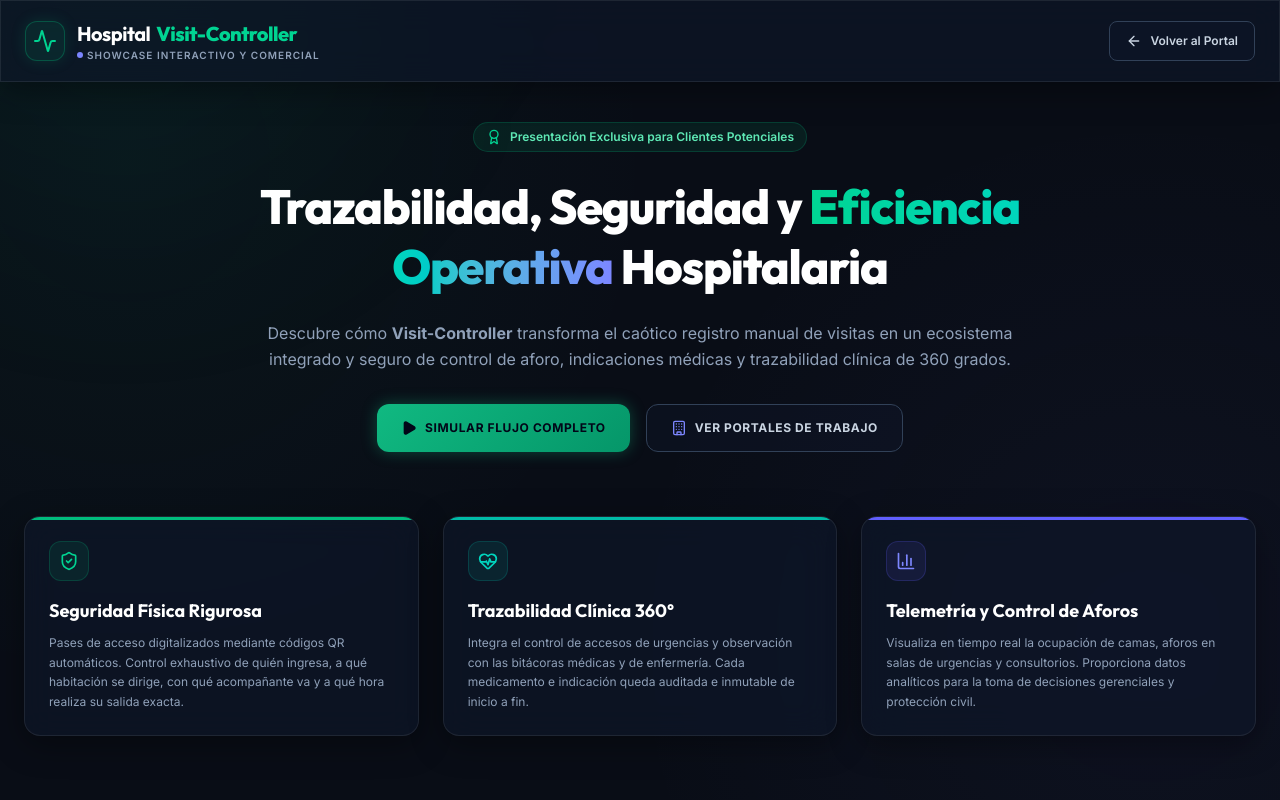
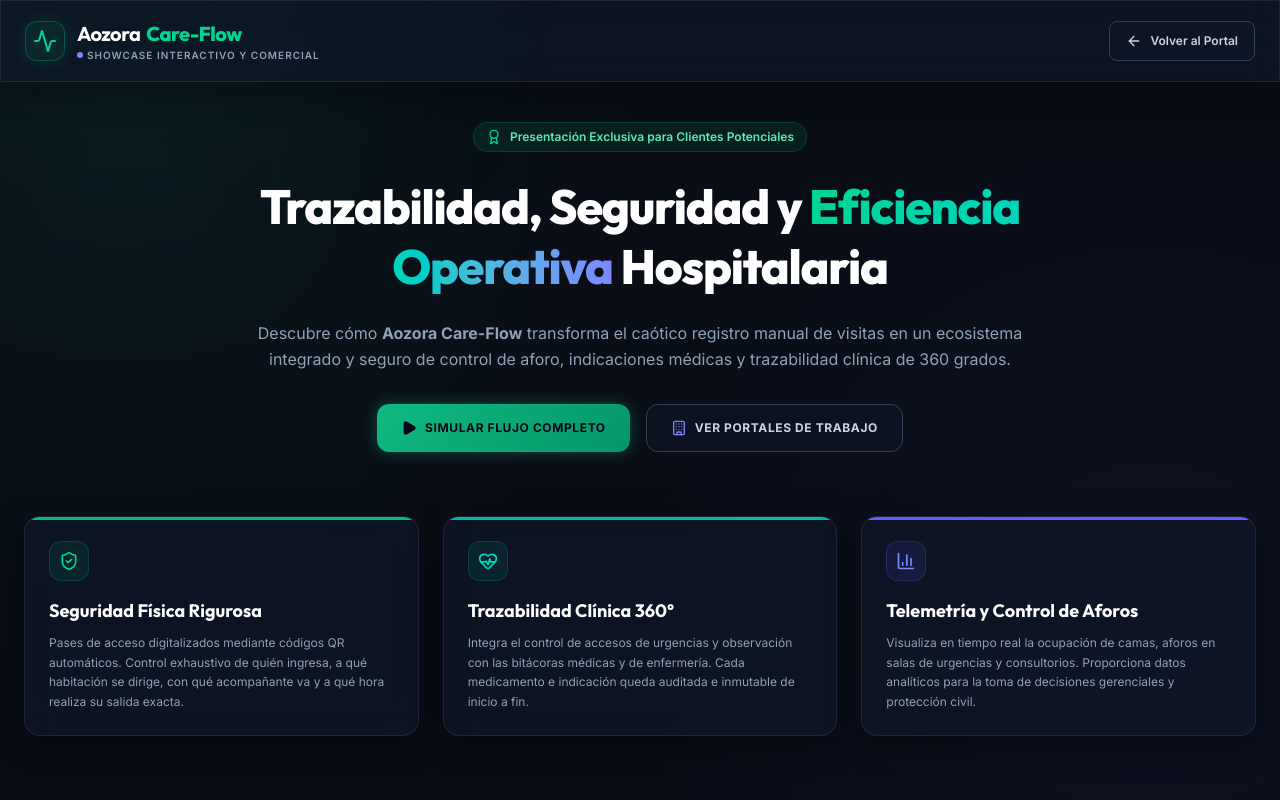
Before and after one commit to Aencor/aozora-careflow, a Next.js app: page /showcase in a window 1280 px wide. Shown: the top 800 px of the page. Built offline with nearby package versions, Linux system fonts and the light colour scheme.

Commit message:
feat: rebrand project to Aozora Care-Flow and add deeply moving storytelling about medical safety mission

```diff
--- a/package.json
+++ b/package.json
@@ -1,5 +1,5 @@
 {
-  "name": "visit-controller",
+  "name": "aozora-care-flow",
   "version": "0.1.0",
   "private": true,
   "scripts": {
--- a/public/PRODUCT_SHOWCASE_SALES_KIT.html
+++ b/public/PRODUCT_SHOWCASE_SALES_KIT.html
@@ -3,7 +3,7 @@
 <head>
   <meta charset="UTF-8">
   <meta name="viewport" content="width=device-width, initial-scale=1.0">
-  <title>Hospital Visit-Controller: Sales Kit & Guía de Producto</title>
+  <title>Aozora Care-Flow: Sales Kit & Guía de Producto</title>
 
   <!-- Modern Typography from Google Fonts -->
   <link rel="preconnect" href="https://fonts.googleapis.com">
@@ -21,12 +21,12 @@
       --border-color: rgba(255, 255, 255, 0.08);
       --text-main: #f1f5f9;
       --text-muted: #94a3b8;
-      --primary: #10b981;
-      --primary-hover: #34d399;
+      --primary: #38bdf8; /* Ocean Sky Blue for Aozora theme */
+      --primary-hover: #7dd3fc;
       --secondary: #6366f1;
       --secondary-hover: #818cf8;
       --danger: #f43f5e;
-      --glow-emerald: rgba(16, 185, 129, 0.15);
+      --glow-sky: rgba(56, 189, 248, 0.15);
     }
 
     /* Reset & Base Styles */
@@ -44,7 +44,7 @@
       padding: 40px 20px;
       min-height: 100vh;
       background-image:
-        radial-gradient(circle at 10% 20%, rgba(16, 185, 129, 0.05) 0%, transparent 40%),
+        radial-gradient(circle at 10% 20%, rgba(56, 189, 248, 0.05) 0%, transparent 40%),
         radial-gradient(circle at 90% 80%, rgba(99, 102, 241, 0.05) 0%, transparent 40%);
       background-attachment: fixed;
     }
@@ -65,18 +65,17 @@
       display: inline-flex;
       align-items: center;
       gap: 10px;
-      background: rgba(16, 185, 129, 0.1);
-      border: 1px border var(--primary);
+      background: rgba(56, 189, 248, 0.1);
       padding: 8px 16px;
       border-radius: 50px;
       margin-bottom: 20px;
-      border: 1px solid rgba(16, 185, 129, 0.2);
+      border: 1px solid rgba(56, 189, 248, 0.2);
     }
 
     .logo-icon {
       color: var(--primary);
       font-size: 1.2rem;
-      animation: pulse 2s infinite;
+      animation: pulse 2.5s infinite;
     }
 
     .logo-text {
@@ -92,7 +91,7 @@
       font-family: 'Outfit', sans-serif;
       font-weight: 900;
       font-size: 2.5rem;
-      background: linear-gradient(135deg, #fff 40%, #a7f3d0 100%);
+      background: linear-gradient(135deg, #fff 40%, #bae6fd 100%);
       -webkit-background-clip: text;
       -webkit-text-fill-color: transparent;
       line-height: 1.2;
@@ -134,15 +133,15 @@
 
     .btn-primary {
       background-color: var(--primary);
-      color: #000;
+      color: #020617;
       border: none;
-      box-shadow: 0 4px 20px rgba(16, 185, 129, 0.3);
+      box-shadow: 0 4px 20px rgba(56, 189, 248, 0.3);
     }
 
     .btn-primary:hover {
       background-color: var(--primary-hover);
       transform: translateY(-2px);
-      box-shadow: 0 6px 24px rgba(16, 185, 129, 0.45);
+      box-shadow: 0 6px 24px rgba(56, 189, 248, 0.45);
     }
 
     .btn-secondary {
@@ -176,7 +175,7 @@
       left: 0;
       right: 0;
       height: 1px;
-      background: linear-gradient(90deg, transparent, rgba(16, 185, 129, 0.3), transparent);
+      background: linear-gradient(90deg, transparent, rgba(56, 189, 248, 0.3), transparent);
     }
 
     /* Section Styling */
@@ -271,8 +270,8 @@
 
     .pillar-card:hover {
       transform: translateX(4px);
-      border-color: rgba(16, 185, 129, 0.2);
-      background: rgba(16, 185, 129, 0.01);
+      border-color: rgba(56, 189, 248, 0.2);
+      background: rgba(56, 189, 248, 0.01);
     }
 
     .pillar-header {
@@ -358,7 +357,7 @@
     .flow-step.active-emerald {
       border-color: var(--primary);
       color: var(--primary);
-      background: rgba(16, 185, 129, 0.05);
+      background: rgba(56, 189, 248, 0.05);
     }
 
     .flow-step.active-indigo {
@@ -412,8 +411,8 @@
 
     /* Alert Banner Box */
     .alert-box {
-      background: rgba(16, 185, 129, 0.05);
-      border: 1px solid rgba(16, 185, 129, 0.2);
+      background: rgba(56, 189, 248, 0.05);
+      border: 1px solid rgba(56, 189, 248, 0.2);
       border-radius: 16px;
       padding: 20px;
       margin-top: 30px;
@@ -462,7 +461,7 @@
         color: #000;
       }
       .subtitle {
-        color: #10b981;
+        color: #0284c7;
       }
       h2, h3, h4, th, td, strong {
         color: #000 !important;
@@ -476,7 +475,7 @@
         page-break-inside: avoid;
       }
       .bullet-list li::before {
-        color: #10b981 !important;
+        color: #0284c7 !important;
       }
       .flow-step {
         border-color: #ccc !important;
@@ -496,8 +495,8 @@
 
     <header>
       <div class="logo-container">
-        <i class="fa-solid fa-hospital logo-icon"></i>
-        <span class="logo-text">Hospital Visit-Controller</span>
+        <i class="fa-solid fa-cloud-sun logo-icon"></i>
+        <span class="logo-text">Aozora Care-Flow</span>
       </div>
       <h1>Sales Kit & Guía de Producto</h1>
       <p class="subtitle">La plataforma inteligente de control de accesos, trazabilidad y gestión de aforo clínico</p>
@@ -515,11 +514,27 @@
 
     <div class="card">
 
+      <!-- PROLOGUE: STORYTELLING EL ORIGEN DE AOZORA -->
+      <section style="background: rgba(99, 102, 241, 0.04); border: 1px solid rgba(99, 102, 241, 0.2); padding: 28px; border-radius: 20px; margin-bottom: 40px; position: relative; overflow: hidden;">
+        <div style="position: absolute; top: 0; right: 0; width: 120px; height: 120px; background: rgba(99, 102, 241, 0.05); filter: blur(30px); border-radius: 50%;"></div>
+        <h2 style="border-bottom: none; margin-bottom: 12px; font-size: 1.35rem; color: #818cf8; font-family: 'Outfit', sans-serif; display: flex; align-items: center; gap: 10px;">
+          <i class="fa-solid fa-heart" style="color: #f43f5e; animation: pulse 2s infinite;"></i> El Origen de Aozora: Un Legado de Cuidado Seguro
+        </h2>
+        <p style="font-style: italic; color: #cbd5e1; font-size: 0.9rem; line-height: 1.7; margin-bottom: 0;">
+          <strong>Aozora</strong> significa <em>"Cielo Azul"</em> en japonés, representando esperanza, claridad y un mañana brillante y despejado.
+          <br><br>
+          Este proyecto nace de una experiencia personal profunda: un momento de extrema vulnerabilidad cuando el hijo de nuestro fundador enfrentó complicaciones críticas al nacer en un hospital debido a fallas de comunicación y la falta de trazabilidad clínica en tiempo real.
+          De por sí, la estancia en un hospital es un momento sumamente difícil de incertidumbre y dolor para cualquier familia; añadir errores administrativos o vacíos en el seguimiento clínico agrava esa carga de forma innecesaria.
+          <br><br>
+          <strong>Aozora Care-Flow</strong> fue concebido bajo una promesa solemne: transformar la tecnología de gestión hospitalaria para que ninguna otra familia tenga que atravesar incidentes previsibles debido a la falta de coordinación. Es un ecosistema diseñado con profundo respeto y rigor técnico, con el único fin de salvaguardar la seguridad operativa del paciente, facilitando una estancia hospitalaria transparente, segura y libre de errores humanos.
+        </p>
+      </section>
+
       <!-- SECTION 1: RESUMEN -->
       <section>
         <h2><i class="fa-solid fa-circle-info"></i> 1. Resumen Ejecutivo</h2>
         <p>
-          <strong>Hospital Visit-Controller</strong> no es solo una libreta digital de firmas; es un <strong>ecosistema de seguridad y trazabilidad operativa en tiempo real</strong> para hospitales y clínicas modernas.
+          <strong>Aozora Care-Flow</strong> no es solo una libreta digital de firmas; es un <strong>ecosistema de seguridad y trazabilidad operativa en tiempo real</strong> para hospitales y clínicas modernas.
         </p>
         <p>
           La plataforma digitaliza, agiliza y asegura el tránsito de pacientes, familiares, visitantes y proveedores desde el primer punto de contacto hasta su salida física del recinto. Al integrar tecnología de pases QR automáticos, flujos clínicos simplificados y telemetría de aforo hospitalario, la plataforma reduce la fricción en la entrada, previene brechas de seguridad y proporciona datos operativos valiosos para la administración general del centro de salud.
@@ -530,7 +545,7 @@
       <section>
         <h2><i class="fa-solid fa-hand-holding-medical"></i> 2. Problemáticas del Sector vs Solución</h2>
         <p>
-          Las soluciones tradicionales de registro en hospitales presentan brechas de seguridad críticas y cuellos de botella operativos. Aquí se detalla cómo las resuelve Visit-Controller:
+          Las soluciones tradicionales de registro en hospitales presentan brechas de seguridad críticas y cuellos de botella operativos. Aquí se detalla cómo las resuelve Aozora Care-Flow:
         </p>
 
         <div class="table-container">
@@ -538,7 +553,7 @@
             <thead>
               <tr>
                 <th>Desafío en Hospitales Tradicionales</th>
-                <th>Solución Inteligente de Visit-Controller</th>
+                <th>Solución Inteligente de Aozora Care-Flow</th>
                 <th>Impacto Operativo</th>
               </tr>
             </thead>
@@ -666,13 +681,13 @@
             <span>🎬 Preparación Inicial</span>
             <span class="badge">Inicio</span>
           </div>
-          <p>Abre la página inicial de <strong>Visit-Controller</strong>. Explica que este portal de inicio funciona como quiosco de autoservicio para pacientes sin cita previa.</p>
+          <p>Abre la página inicial de <strong>Aozora Care-Flow</strong>. Explica que este portal de inicio funciona como quiosco de autoservicio para pacientes sin cita previa.</p>
         </div>
 
         <div class="demo-step">
           <div class="demo-step-title">
             <span>🚶 Paso 1: El Registro y el QR Automático</span>
-            <span class="badge" style="background-color: var(--primary); color: #000;">Check-In</span>
+            <span class="badge" style="background-color: var(--primary); color: #020617;">Check-In</span>
           </div>
           <p>Completa el formulario en la pestaña de <strong>Check-In</strong> como "Paciente". Ingresa un correo simulado, selecciona un consultorio y regístralo.</p>
           <div class="demo-step-action">Muestra el pase digital y el código QR único generado. Explica cómo llega por Email/WhatsApp.</div>
@@ -681,7 +696,7 @@
         <div class="demo-step">
           <div class="demo-step-title">
             <span>👮 Paso 2: Escaneo en Puerta en 1 Segundo</span>
-            <span class="badge" style="background-color: var(--primary); color: #000;">Guardia</span>
+            <span class="badge" style="background-color: var(--primary); color: #020617;">Guardia</span>
           </div>
           <p>Abre el escáner de citas en el menú superior. Simula el escaneo con la cámara o carga del token QR.</p>
           <div class="demo-step-action">Explica cómo el pase se marca "In House" y notifica de inmediato al médico asignado.</div>
--- a/public/PRODUCT_SHOWCASE_SALES_KIT.md
+++ b/public/PRODUCT_SHOWCASE_SALES_KIT.md
@@ -1,20 +1,31 @@
-# 🏥 Hospital Visit-Controller: Sales Kit & Guía de Producto
+# 🏥 Aozora Care-Flow: Sales Kit & Guía de Producto
 ### *La plataforma inteligente de control de accesos, trazabilidad y gestión de aforo clínico*
 
-Este documento es una guía comercial y de producto completa, diseñada para equiparte con argumentos sólidos, flujos técnicos detallados y un guion de demostración efectivo al presentar **Visit-Controller** a directores médicos, jefes de operaciones y tomadores de decisiones en el sector de salud.
+Este documento es una guía comercial y de producto completa, diseñada para equiparte con argumentos sólidos, flujos técnicos detallados y un guion de demostración efectivo al presentar **Aozora Care-Flow** a directores médicos, jefes de operaciones y tomadores de decisiones en el sector de salud.
+
+---
+
+## 💖 Nuestra Inspiración: El Origen de Aozora
+*Aozora significa **"Cielo Azul"** en japonés, representando esperanza, claridad y un mañana brillante y despejado.*
+
+Este proyecto nace de una experiencia personal profunda: un momento de extrema vulnerabilidad cuando el hijo de nuestro fundador enfrentó complicaciones críticas al nacer en un hospital debido a fallas de comunicación y la falta de trazabilidad clínica en tiempo real.
+
+De por sí, la estancia en un hospital es un momento sumamente difícil de incertidumbre y dolor para cualquier familia; añadir errores administrativos o vacíos en el seguimiento clínico agrava esa carga de forma innecesaria.
+
+**Aozora Care-Flow** fue concebido bajo una promesa solemne: transformar la tecnología de gestión hospitalaria para evitar que otras familias tengan que atravesar incidentes previsibles debido a la falta de coordinación. Es un ecosistema diseñado con profundo respeto y rigor técnico, con el único fin de salvaguardar la seguridad operativa del paciente, facilitando una estancia hospitalaria transparente, segura y libre de errores humanos prevenibles.
 
 ---
 
 ## 🎯 1. Resumen Ejecutivo
-**Hospital Visit-Controller** no es solo una libreta digital de firmas; es un **ecosistema de seguridad y trazabilidad operativa en tiempo real** para hospitales y clínicas modernas.
+**Aozora Care-Flow** no es solo una libreta digital de firmas; es un **ecosistema de seguridad y trazabilidad operativa en tiempo real** para hospitales y clínicas modernas.
 
 El sistema digitaliza, agiliza y asegura el tránsito de pacientes, familiares, visitantes y proveedores desde el primer punto de contacto hasta su salida física del recinto. Al integrar tecnología de pases QR automáticos, flujos clínicos simplificados y telemetría de aforo hospitalario, la plataforma reduce la fricción en la entrada, previene brechas de seguridad y proporciona datos operativos valiosos para la administración.
 
 ---
 
-## 🛑 2. Problemáticas del Sector vs Solución Visit-Controller
+## 🛑 2. Problemáticas del Sector vs Solución Aozora Care-Flow
 
-| Desafío en Hospitales Tradicionales | Solución Inteligente de Visit-Controller | Impacto Operativo |
+| Desafío en Hospitales Tradicionales | Solución Inteligente de Aozora Care-Flow | Impacto Operativo |
 | :--- | :--- | :--- |
 | **Puntos de acceso saturados:** Recepción lenta con registros manuales en libretas físicas o Excel. | **Check-In en 15 segundos:** Autoservicio rápido en quiosco digital o escaneo inmediato de pase QR pre-agendado. | Reduce colas en hora pico en un 70%. |
 | **Falta de control de aforo por zonas:** Desconocimiento de cuántas personas hay en urgencias, pisos de hospitalización o consultorios. | **Monitoreo de aforo en tiempo real:** Control visual del estatus de ocupación de salas y habitaciones. | Garantiza cumplimiento de normas de protección civil y bioseguridad. |
@@ -25,7 +36,7 @@
 
 ## 💻 3. Los 4 Pilares de la Aplicación (Estructura de Roles)
 
-Visit-Controller se adapta al flujo natural de trabajo hospitalario mediante cuatro portales especializados:
+Aozora Care-Flow se adapta al flujo natural de trabajo hospitalario mediante cuatro portales especializados:
 
 ### 🛡️ A. Terminal del Guardia / Recepción (Control de Accesos)
 * **¿Qué hace?**: Es la primera línea de defensa. Permite realizar Check-In rápido de visitantes de entrada general, validar y admitir pases pre-agendados mediante un escáner de códigos QR y realizar la salida (Check-Out) del sistema con un solo clic.
@@ -70,8 +81,8 @@
     E -->|Registro de Nurse Logs| F["6. Alta y Check-Out (Guardia/Recepción)"]
     F -->|Actualiza aforo y libera cama/habitación| G["7. Reporte Operativo y Auditoría (Admin)"]
 
-    style A fill:#0d9488,stroke:#0f172a,stroke-width:2px,color:#fff
-    style B fill:#10b981,stroke:#0f172a,stroke-width:2px,color:#fff
+    style A fill:#0ea5e9,stroke:#0f172a,stroke-width:2px,color:#fff
+    style B fill:#38bdf8,stroke:#0f172a,stroke-width:2px,color:#fff
     style D fill:#6366f1,stroke:#0f172a,stroke-width:2px,color:#fff
     style E fill:#4f46e5,stroke:#0f172a,stroke-width:2px,color:#fff
     style F fill:#f43f5e,stroke:#0f172a,stroke-width:2px,color:#fff
@@ -83,7 +94,7 @@
 *Usa este guion al hacer una presentación en vivo o compartir la pantalla con un cliente:*
 
 ### 🎬 Preparación:
-1. Abre la página de inicio de **Visit-Controller**.
+1. Abre la página de inicio de **Aozora Care-Flow**.
 2. Explica que el portal de inicio es público y sirve como quiosco de autoservicio o terminal de recepción.
 
 ### 🚶 Paso 1: El Registro y el QR
--- a/src/app/layout.js
+++ b/src/app/layout.js
@@ -1,7 +1,7 @@
 import "./globals.css";
 
 export const metadata = {
-  title: "Visit-Controller | Control de Visitas de Hospital",
+  title: "Aozora Care-Flow | Control de Visitas y Trazabilidad Hospitalaria",
   description: "Sistema premium de monitoreo, check-in y control de accesos de visitas, pacientes y personal médico.",
   icons: {
     icon: '/favicon.ico',
--- a/src/app/page.js
+++ b/src/app/page.js
@@ -384,7 +384,7 @@
             </div>
             <div>
               <h1 className="text-xl font-bold tracking-tight text-white flex items-center gap-1.5">
-                Hospital <span className="text-emerald-400 font-extrabold font-display">Visit-Controller</span>
+                Aozora <span className="text-emerald-400 font-extrabold font-display">Care-Flow</span>
               </h1>
               <p className="text-[10px] text-slate-400 uppercase tracking-widest font-semibold">Registro e Ingreso Público</p>
             </div>
@@ -1196,7 +1196,7 @@
 
       {/* Footer */}
       <footer className="mt-12 py-6 border-t border-white/5 text-center text-xs text-slate-500">
-        <p>&copy; {new Date().getFullYear()} Hospital Visit-Controller. Todos los derechos reservados.</p>
+        <p>&copy; {new Date().getFullYear()} Aozora Care-Flow. Todos los derechos reservados.</p>
       </footer>
     </div>
   );
--- a/src/app/showcase/page.js
+++ b/src/app/showcase/page.js
@@ -120,7 +120,7 @@
             </Link>
             <div>
               <h1 className="text-xl font-bold tracking-tight text-white flex items-center gap-1.5">
-                Hospital <span className="text-emerald-400 font-extrabold font-display">Visit-Controller</span>
+                Aozora <span className="text-emerald-400 font-extrabold font-display">Care-Flow</span>
               </h1>
               <p className="text-[10px] text-slate-400 uppercase tracking-widest font-semibold flex items-center gap-1">
                 <span className="w-1.5 h-1.5 rounded-full bg-indigo-400 inline-block animate-pulse"></span>
@@ -154,7 +154,7 @@
             Trazabilidad, Seguridad y <span className="text-transparent bg-clip-text bg-gradient-to-r from-emerald-400 via-teal-400 to-indigo-400">Eficiencia Operativa</span> Hospitalaria
           </h2>
           <p className="text-slate-400 text-sm sm:text-base leading-relaxed mb-8">
-            Descubre cómo <strong>Visit-Controller</strong> transforma el caótico registro manual de visitas en un ecosistema integrado y seguro de control de aforo, indicaciones médicas y trazabilidad clínica de 360 grados.
+            Descubre cómo <strong>Aozora Care-Flow</strong> transforma el caótico registro manual de visitas en un ecosistema integrado y seguro de control de aforo, indicaciones médicas y trazabilidad clínica de 360 grados.
           </p>
 
           {/* Quick buttons */}
@@ -517,7 +517,7 @@
                     <div className="flex justify-between items-start border-b border-white/5 pb-4 mb-4">
                       <div>
                         <h4 className="text-sm font-bold text-white">PASE DE INGRESO DIGITAL</h4>
-                        <p className="text-[9px] text-emerald-400 font-bold uppercase tracking-wider">Hospital General Visit-Controller</p>
+                        <p className="text-[9px] text-emerald-400 font-bold uppercase tracking-wider">Aozora Care-Flow</p>
                       </div>
                       <div className="w-7 h-7 rounded-lg bg-emerald-500/10 flex items-center justify-center border border-emerald-500/20 shrink-0">
                         <QrCode className="w-4 h-4 text-emerald-400" />
@@ -767,7 +767,7 @@
                         <UserCheck className="w-5 h-5 text-rose-400" />
                       </div>
                       <h4 className="text-xs font-extrabold text-white tracking-widest uppercase">REGISTRO DE EGRESO COMPLETADO</h4>
-                      <p className="text-[9px] text-slate-400">Hospital General Visit-Controller</p>
+                      <p className="text-[9px] text-slate-400">Aozora Care-Flow</p>
                     </div>
 
                     {/* Receipt Body */}
@@ -836,7 +836,7 @@
         <section id="roles-section" className="mb-24 scroll-mt-24">
           <div className="text-center mb-10">
             <h2 className="text-2xl sm:text-3xl font-extrabold text-white mb-2">Explorador de Dashboards de Trabajo</h2>
-            <p className="text-slate-400 text-xs sm:text-sm">Analiza la interfaz y las funciones exclusivas que Visit-Controller ofrece para cada rol operativo.</p>
+            <p className="text-slate-400 text-xs sm:text-sm">Analiza la interfaz y las funciones exclusivas que Aozora Care-Flow ofrece para cada rol operativo.</p>
           </div>
 
           {/* Role Tabs */}
```
Also changed, not shown: src/app/dashboard/page.js.
